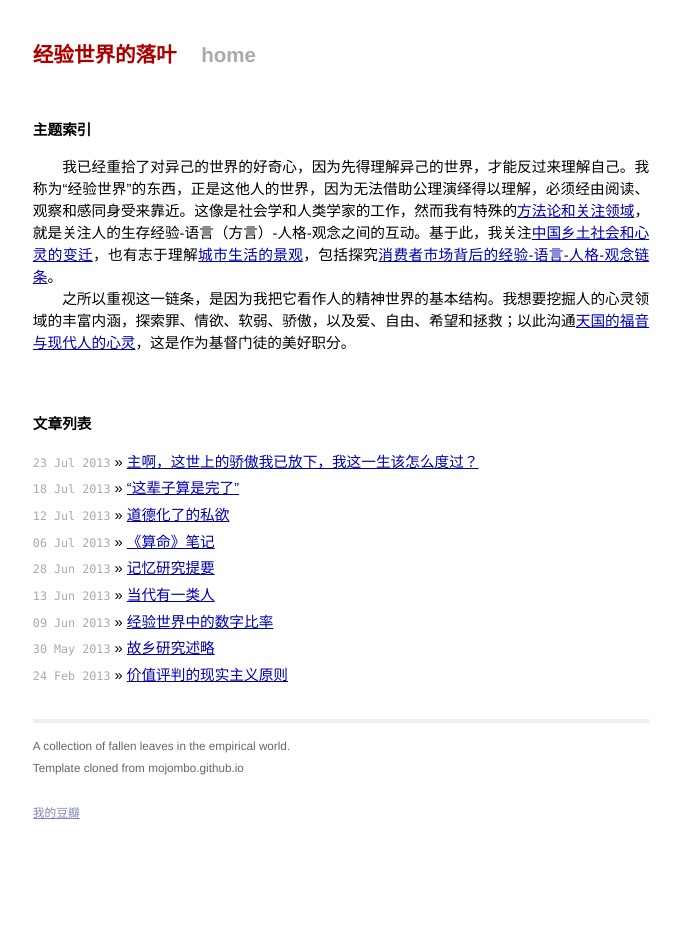
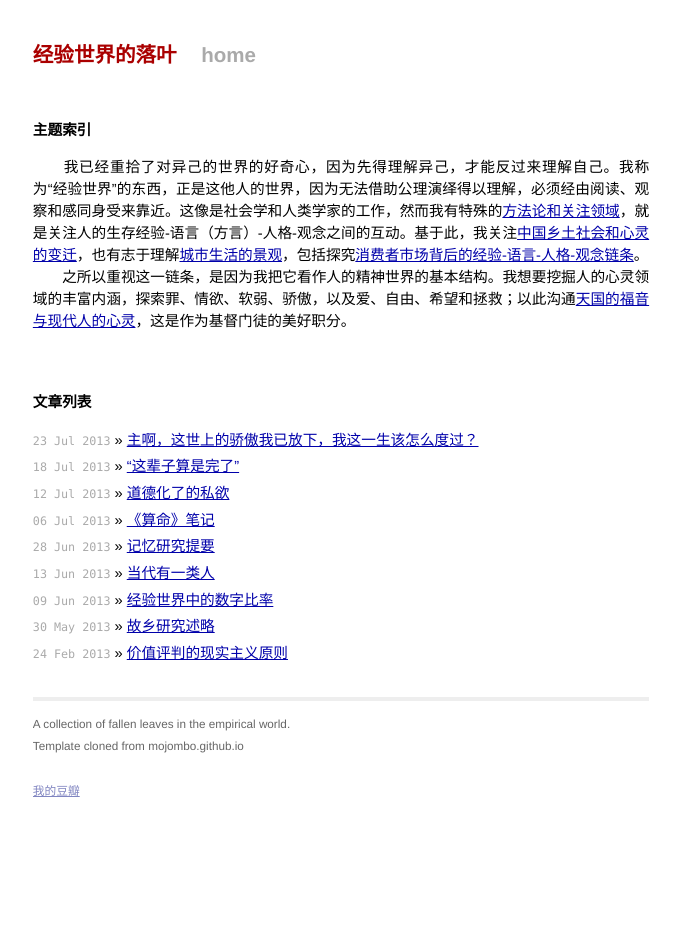
Before and after one commit to Firesletter/firesletter.github.io, a Jekyll site: the page built from index.html, in a window 1280 px wide. Shown: the whole page, without its empty margins (299-980 px from the left). Built offline with Jekyll 4.4.1, drawn with Linux system fonts in a browser that asks for light colours; Markdown is read by kramdown in place of the engine named in the settings.

Commit message:
Update index.html

```diff
--- a/index.html
+++ b/index.html
@@ -1,11 +1,11 @@
 ---
 layout: default
-title: 经验世界的落叶
+title: 他人世界的落叶
 ---
 <div id="index">
 </br>
 <h1>主题索引</h1>
-<p>　　我已经重拾了对异己的世界的好奇心，因为先得理解异己的世界，才能反过来理解自己。我称为“经验世界”的东西，正是这他人的世界，因为无法借助公理演绎得以理解，必须经由阅读、观察和感同身受来靠近。这像是社会学和人类学家的工作，然而我有特殊的<a href=/method>方法论和关注领域</a>，就是关注人的生存经验-语言（方言）-人格-观念之间的互动。基于此，我关注<a href=/rural>中国乡土社会和心灵的变迁</a>，也有志于理解<a href=/urban>城市生活的景观</a>，包括探究<a href=/consumer>消费者市场背后的经验-语言-人格-观念链条</a>。</br>
+<p>　　我已经重拾了对异己的世界的好奇心，因为先得理解异己，才能反过来理解自己。我称为“经验世界”的东西，正是这他人的世界，因为无法借助公理演绎得以理解，必须经由阅读、观察和感同身受来靠近。这像是社会学和人类学家的工作，然而我有特殊的<a href=/method>方法论和关注领域</a>，就是关注人的生存经验-语言（方言）-人格-观念之间的互动。基于此，我关注<a href=/rural>中国乡土社会和心灵的变迁</a>，也有志于理解<a href=/urban>城市生活的景观</a>，包括探究<a href=/consumer>消费者市场背后的经验-语言-人格-观念链条</a>。</br>
 　　之所以重视这一链条，是因为我把它看作人的精神世界的基本结构。我想要挖掘人的心灵领域的丰富内涵，探索罪、情欲、软弱、骄傲，以及爱、自由、希望和拯救；以此沟通<a href=/goodnews>天国的福音与现代人的心灵</a>，这是作为基督门徒的美好职分。
 </p></br></br>
 </div>
```
